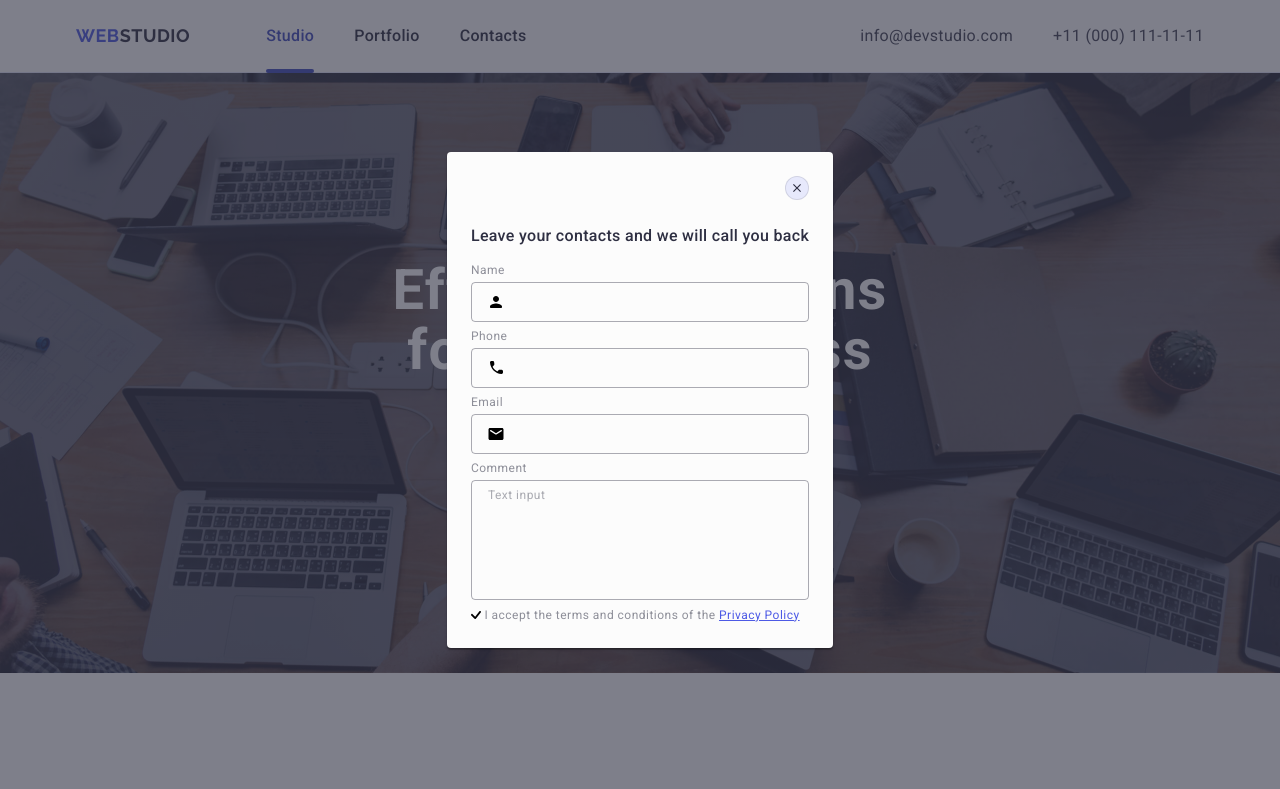
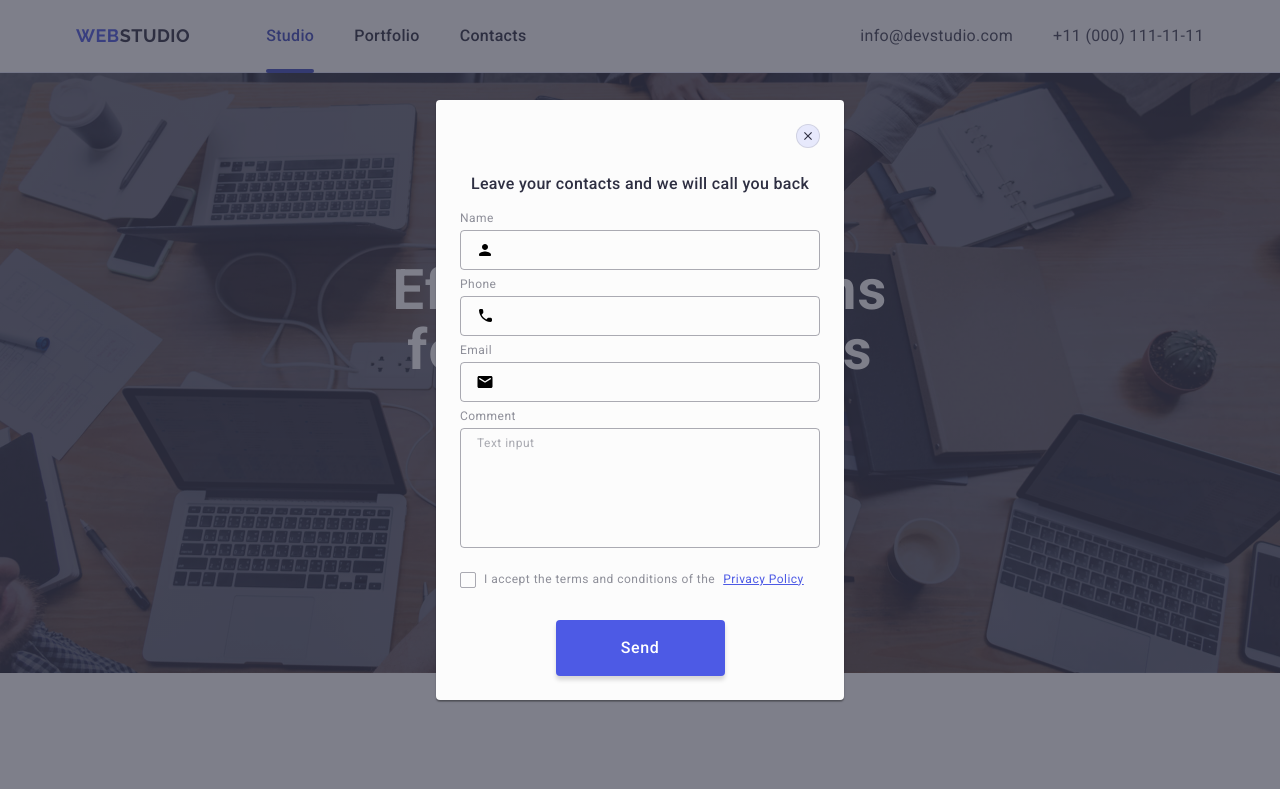
Before and after one commit to Dm1tr1eva/goit-markup-hw-05, a plain HTML site: page index.html in a window 1280 px wide. Shown: the top 789 px of the page. Drawn offline with nearby package versions, Linux system fonts and the light colour scheme.

Commit message:
fix transition in form

```diff
--- a/css/styles.css
+++ b/css/styles.css
@@ -495,20 +495,20 @@ p {
   line-height: 2;
   letter-spacing: 0.04em;
   color: #fff;
-  transition: color 250ms cubic-bezier(0.4, 0, 0.2, 1);
+  /* transition: color 250ms cubic-bezier(0.4, 0, 0.2, 1); */
 }
 
-.subscribe__input:hover::placeholder {
+/* .subscribe__input:hover::placeholder {
   color: #4d5ae5;
 }
 
 .subscribe__input:focus::placeholder {
   color: #fff;
-}
+} */
 
 .subscribe__input:hover,
 .subscribe__input:focus {
-  border-color: #4d5ae5;
+  border-color: #31d0aa;
 }
 
 .subscribe__button {
@@ -536,7 +536,7 @@ p {
 
 .subscribe__button:hover,
 .subscribe__button:focus {
-  background-color: #404bbf;
+  background-color: #31d0aa;
 }
 
 /* #endregion footer */
@@ -569,13 +569,15 @@ p {
   display: flex;
   flex-direction: column;
   background-color: #fcfcfc;
-  max-width: 408px;
+  min-width: 408px;
   margin: 0 auto;
   padding: 72px 24px 24px 24px;
   border-radius: 4px;
   box-shadow: 0 1px 1px 0 rgba(0, 0, 0, 0.14), 0 1px 3px 0 rgba(0, 0, 0, 0.12),
     0 2px 1px 0 rgba(0, 0, 0, 0.2);
 }
+
+/* --------------button-------------- */
 
 .modal__button-close {
   position: absolute;
@@ -610,12 +612,16 @@ p {
   fill: #ffffff;
 }
 
+/* --------------text----------- */
+
 .modal__text {
   font-weight: 500;
   text-align: center;
   color: #2e2f42;
   margin-bottom: 16px;
 }
+
+/* ------------form-------------- */
 
 .modal__form {
   display: flex;
@@ -666,6 +672,8 @@ p {
   fill: #4d5ae5;
 }
 
+/* ----------------comment---------------- */
+
 .modal__contact-comment {
   border: 1px solid rgba(46, 47, 66, 0.4);
   border-radius: 4px;
@@ -676,6 +684,7 @@ p {
   outline: none;
   resize: none;
   transition: border-color 250ms cubic-bezier(0.4, 0, 0.2, 1);
+  margin-bottom: 16px;
 }
 
 .modal__contact-comment:hover,
@@ -688,31 +697,60 @@ p {
   line-height: 1.16;
   letter-spacing: 0.04em;
   color: rgba(46, 47, 66, 0.4);
-  transition: color 250ms cubic-bezier(0.4, 0, 0.2, 1);
+  /* transition: color 250ms cubic-bezier(0.4, 0, 0.2, 1); */
 }
 
-.modal__contact-comment:hover::placeholder,
+/* .modal__contact-comment:hover::placeholder,
 .modal__contact-comment:focus::placeholder {
   color: #4d5ae5;
-}
+} */
+
+/* -----------------checkbox-------------- */
 
 .checkbox {
+  display: flex;
+  align-items: center;
+  gap: 8px;
   font-size: 12px;
   line-height: 1.16;
   letter-spacing: 0.04em;
   color: #8e8f99;
+  cursor: pointer;
+  margin-bottom: 24px;
 }
 
-.checkbox__input{
-
+.checkbox__input {
 }
 
-.checkbox__input:checked + .checkbox__custom{
-  /* fill: transparent; */
+.checkbox:hover .checkbox__custom {
+  border: 1px solid #404bbf;
 }
+
+.checkbox__input:checked + .checkbox__custom {
+  background-color: #404bbf;
+  border: 1px solid #404bbf;
+}
+
+.checkbox__input:checked + .checkbox__custom .checkbox__icon {
+  opacity: 1;
+}
+
 .checkbox__custom {
+  width: 16px;
+  height: 16px;
+  border-radius: 2px;
+  border: 1px solid rgba(46, 47, 66, 0.4);
+  background-color: transparent;
+  display: flex;
+  align-items: center;
+  justify-content: center;
+  transition: border 250ms cubic-bezier(0.4, 0, 0.2, 1),
+    background-color 250ms cubic-bezier(0.4, 0, 0.2, 1);
 }
 .checkbox__icon {
+  opacity: 0;
+  fill: #f4f4fd;
+transition: opasity 250ms cubic-bezier(0.4, 0, 0.2, 1);
 }
 .checkbox__link {
   font-size: 12px;
@@ -720,6 +758,36 @@ p {
   letter-spacing: 0.04em;
   text-decoration: underline;
   color: #4d5ae5;
+  transition: color 250ms cubic-bezier(0.4, 0, 0.2, 1);
+}
+
+.checkbox__link:hover,
+.checkbox__link:focus {
+  color:  #404bbf;
+}
+
+/* -------------send button--------- */
+
+.send__button{
+  margin: 0 auto;
+  border-radius: 4px;
+  width: 169px;
+  height: 56px;
+  background: #4d5ae5;
+  font-weight: 500;
+  font-size: 16px;
+  line-height: 1.5;
+  letter-spacing: 0.04em;
+  color: #fff;
+  cursor: pointer;
+  border: none;
+  box-shadow: 0 4px 4px 0 rgba(0, 0, 0, 0.15);
+  transition: background-color 250ms cubic-bezier(0.4, 0, 0.2, 1);
+}
+
+.send__button:hover,
+.send__button:focus {
+  background-color: #404bbf;
 }
 
 /* #endregion modal */
--- a/index.html
+++ b/index.html
@@ -578,6 +578,10 @@
             I accept the terms and conditions of the
             <a href="#" class="checkbox__link">Privacy Policy</a>
           </label>
+          <button class="send__button" type="submit">
+            Send
+          </button>
+        </form>
         </form>
       </div>
     </div>
```
